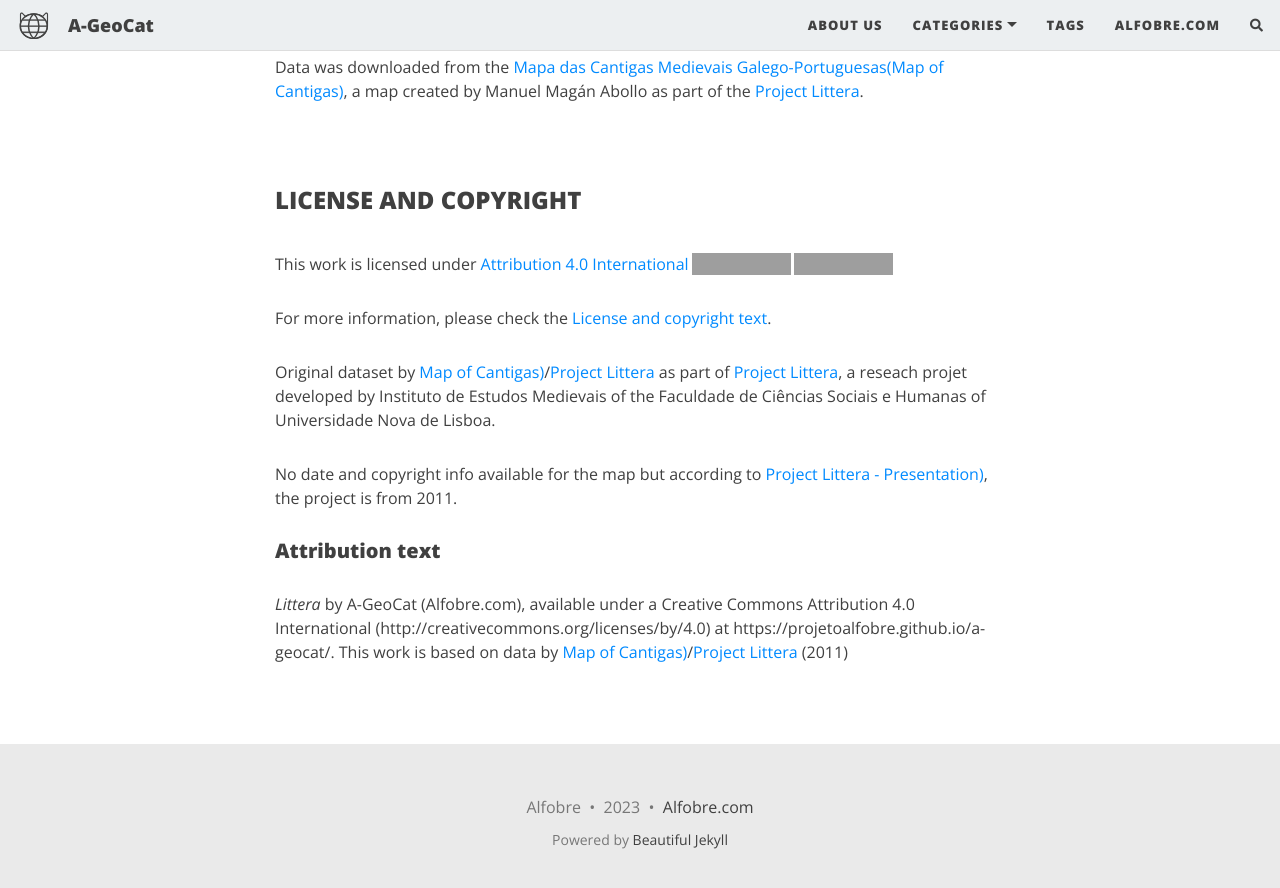
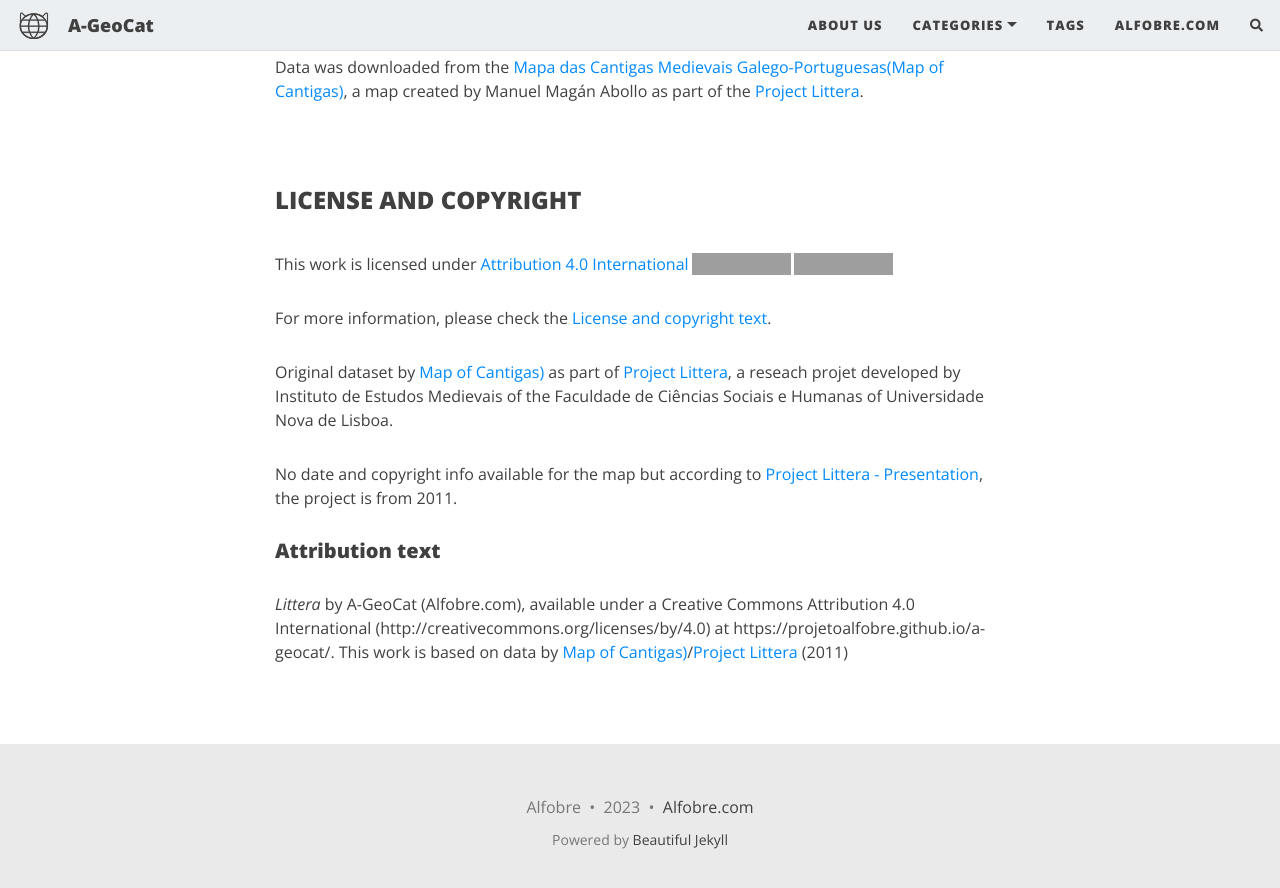
Before and after one commit to projetoalfobre/a-geocat, a Jekyll site: the page built from _posts/2023-11-29-Littera.md, in a window 1280 px wide and 900 px high, scrolled down 1177 px. Shown: the top 888 px of the window. Built offline with Jekyll 4.4.1, drawn with Linux system fonts in a browser that asks for light colours; nearby versions of some CDN libraries; comment, search, counter and statistics services are not loaded; grey boxes are pictures that could not be loaded.

Commit message:
Update 2023-11-29-Littera.md

```diff
--- a/_posts/2023-11-29-Littera.md
+++ b/_posts/2023-11-29-Littera.md
@@ -41,9 +41,9 @@ Data was downloaded from the [Mapa das Cantigas Medievais Galego-Portuguesas(Map
 ### License and copyright
 {% include license.html %}
 
-Original dataset by [Map of Cantigas)](http://u.osmfr.org/m/551707/)/[Project Littera](https://cantigas.fcsh.unl.pt/) as part of [Project Littera](https://cantigas.fcsh.unl.pt/), a reseach projet developed by Instituto de Estudos Medievais of the Faculdade de Ciências Sociais e Humanas of Universidade Nova de Lisboa.
+Original dataset by [Map of Cantigas)](http://u.osmfr.org/m/551707/) as part of [Project Littera](https://cantigas.fcsh.unl.pt/), a reseach projet developed by Instituto de Estudos Medievais of the Faculdade de Ciências Sociais e Humanas of Universidade Nova de Lisboa.
 
-No date and copyright info available for the map but according to [Project Littera - Presentation)](https://cantigas.fcsh.unl.pt/apresentacao.asp), the project is from 2011.
+No date and copyright info available for the map but according to [Project Littera - Presentation](https://cantigas.fcsh.unl.pt/apresentacao.asp), the project is from 2011.
 
 ##### Attribution text
 *{{ page.title | strip_html }}* by A-GeoCat (Alfobre.com), available under a Creative Commons Attribution 4.0 International (http://creativecommons.org/licenses/by/4.0) at https://projetoalfobre.github.io/a-geocat/. This work is based on data by [Map of Cantigas)](http://u.osmfr.org/m/551707/)/[Project Littera](https://cantigas.fcsh.unl.pt/) (2011)
```
